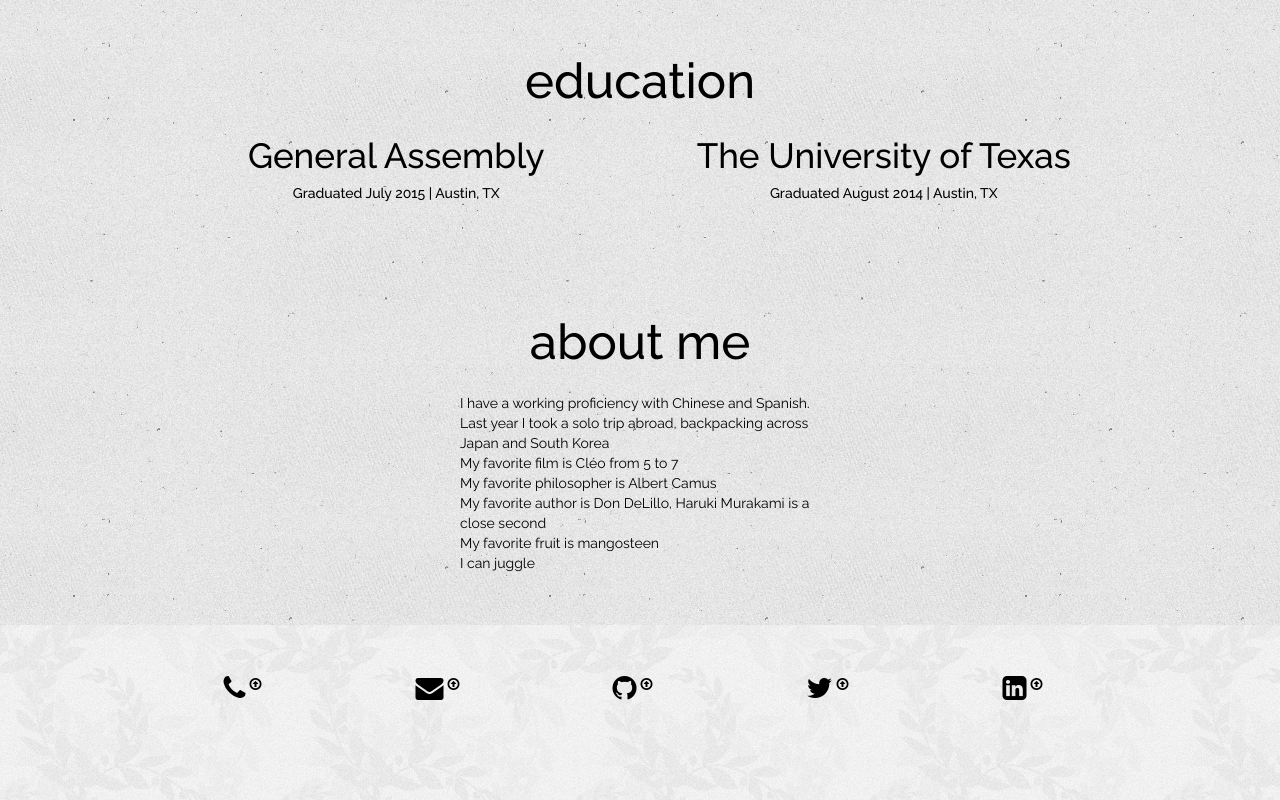
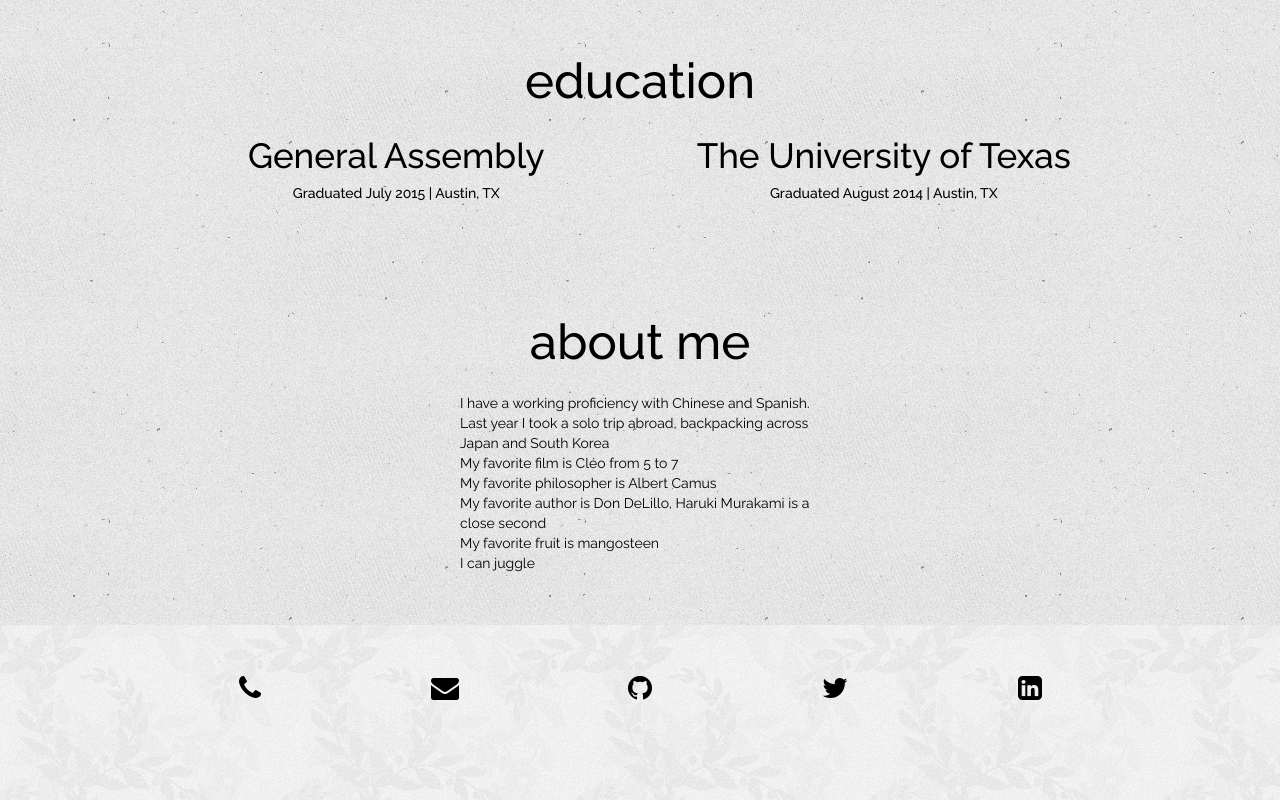
Before and after one commit to James527/james_portfolio, a plain HTML site: page index.html in a window 1280 px wide. Shown: the part 2072-2872 px from the top of the page. Drawn offline with Linux system fonts and the light colour scheme.

Commit message:
fixed icon float

```diff
--- a/assets/css/style.css
+++ b/assets/css/style.css
@@ -296,8 +296,8 @@
 }
 
 
-/* Icon Float */
-.hvr-icon-float {
+/* Float */
+.hvr-float {
   display: inline-block;
   vertical-align: middle;
   -webkit-transform: translateZ(0);
@@ -306,19 +306,6 @@
   -webkit-backface-visibility: hidden;
   backface-visibility: hidden;
   -moz-osx-font-smoothing: grayscale;
-  position: relative;
-  padding-right: 2.2em;
-  -webkit-transition-duration: 0.3s;
-  transition-duration: 0.3s;
-}
-.hvr-icon-float:before {
-  content: "\f01b";
-  position: absolute;
-  right: 1em;
-  padding: 0 1px;
-  font-family: FontAwesome;
-  -webkit-transform: translateZ(0);
-  transform: translateZ(0);
   -webkit-transition-duration: 0.3s;
   transition-duration: 0.3s;
   -webkit-transition-property: transform;
@@ -326,9 +313,9 @@
   -webkit-transition-timing-function: ease-out;
   transition-timing-function: ease-out;
 }
-.hvr-icon-float:hover:before, .hvr-icon-float:focus:before, .hvr-icon-float:active:before {
-  -webkit-transform: translateY(-4px);
-  transform: translateY(-4px);
+.hvr-float:hover, .hvr-float:focus, .hvr-float:active {
+  -webkit-transform: translateY(-8px);
+  transform: translateY(-8px);
 }
 
 
--- a/index.html
+++ b/index.html
@@ -242,19 +242,19 @@
       <div class="container">
         <ul id="foot-links" class="row">
           <li class="col-md-2 col-md-offset-1 col-sm-1 col-sm-offset-2 col-xs-1 col-xs-offset-2">
-            <a class="hvr-icon-float" href=""><i class="fa fa-phone fa-2x" title="Phone"></i></a>
+            <a class="hvr-float" href=""><i class="fa fa-phone fa-2x" title="Phone"></i></a>
           </li>
           <li class="col-md-2 col-md-offset-0 col-sm-1 col-sm-offset-1 col-xs-1 col-xs-offset-1">
-            <a class="hvr-icon-float" href="mailto:jarutledge2@gmail.com"><i class="fa fa-envelope fa-2x" title="Gmail"></i></a>
+            <a class="hvr-float" href="mailto:jarutledge2@gmail.com"><i class="fa fa-envelope fa-2x" title="Gmail"></i></a>
           </li>
           <li class="col-md-2 col-md-offset-0 col-sm-1 col-sm-offset-1 col-xs-1 col-xs-offset-1">
-            <a class="hvr-icon-float" href="http://github.com/jmz527"><i class="fa fa-github fa-2x" title="GitHub"></i></a>
+            <a class="hvr-float" href="http://github.com/jmz527"><i class="fa fa-github fa-2x" title="GitHub"></i></a>
           </li>
           <li class="col-md-2 col-md-offset-0 col-sm-1 col-sm-offset-1 col-xs-1 col-xs-offset-1">
-            <a class="hvr-icon-float" href="http://twitter.com/jmz527"><i class="fa fa-twitter fa-2x" title="Twitter"></i></a>
+            <a class="hvr-float" href="http://twitter.com/jmz527"><i class="fa fa-twitter fa-2x" title="Twitter"></i></a>
           </li>
           <li class="col-md-2 col-md-offset-0 col-sm-1 col-sm-offset-1 col-xs-1 col-xs-offset-1">
-            <a class="hvr-icon-float" href="http://linkedin.com/in/jmz527"><i class="fa fa-linkedin-square fa-2x" title="LinkedIn"></i></a>
+            <a class="hvr-float" href="http://linkedin.com/in/jmz527"><i class="fa fa-linkedin-square fa-2x" title="LinkedIn"></i></a>
           </li>
         </ul>
       </div><!-- /.container -->
```
